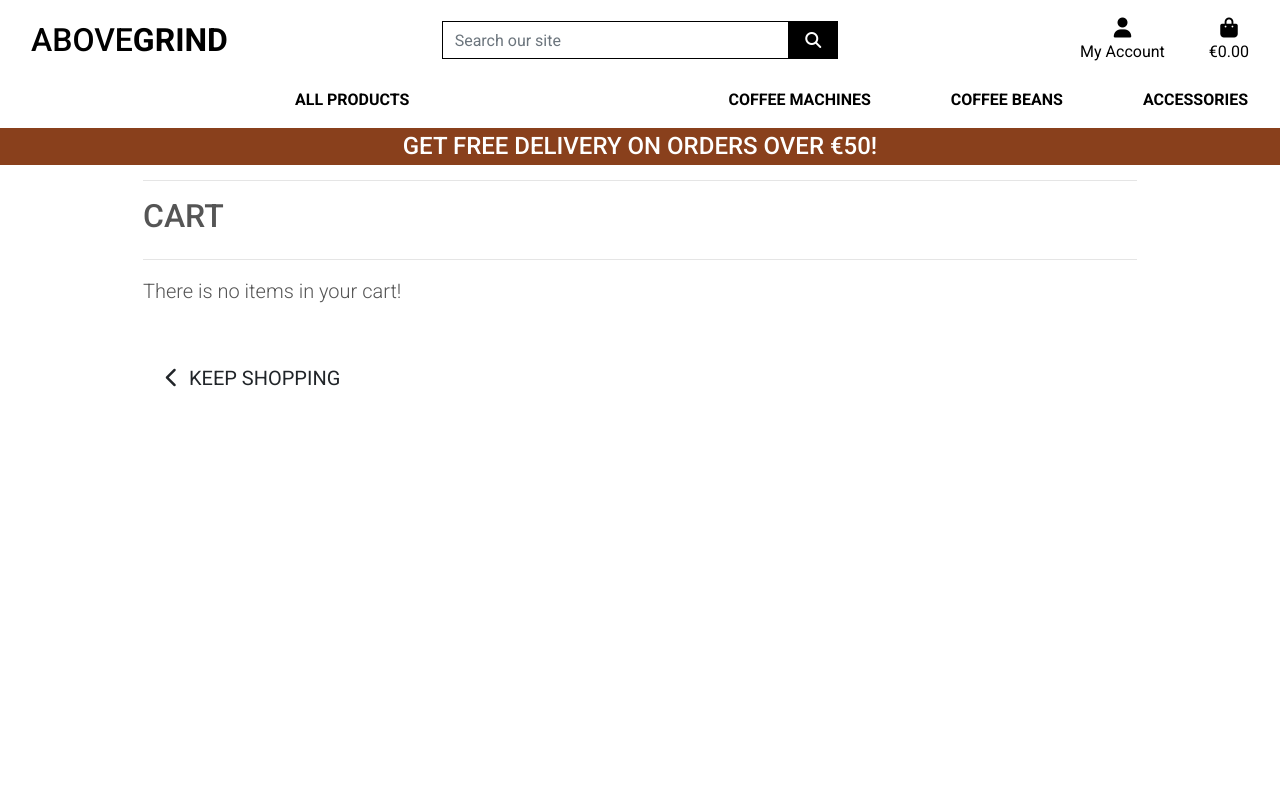
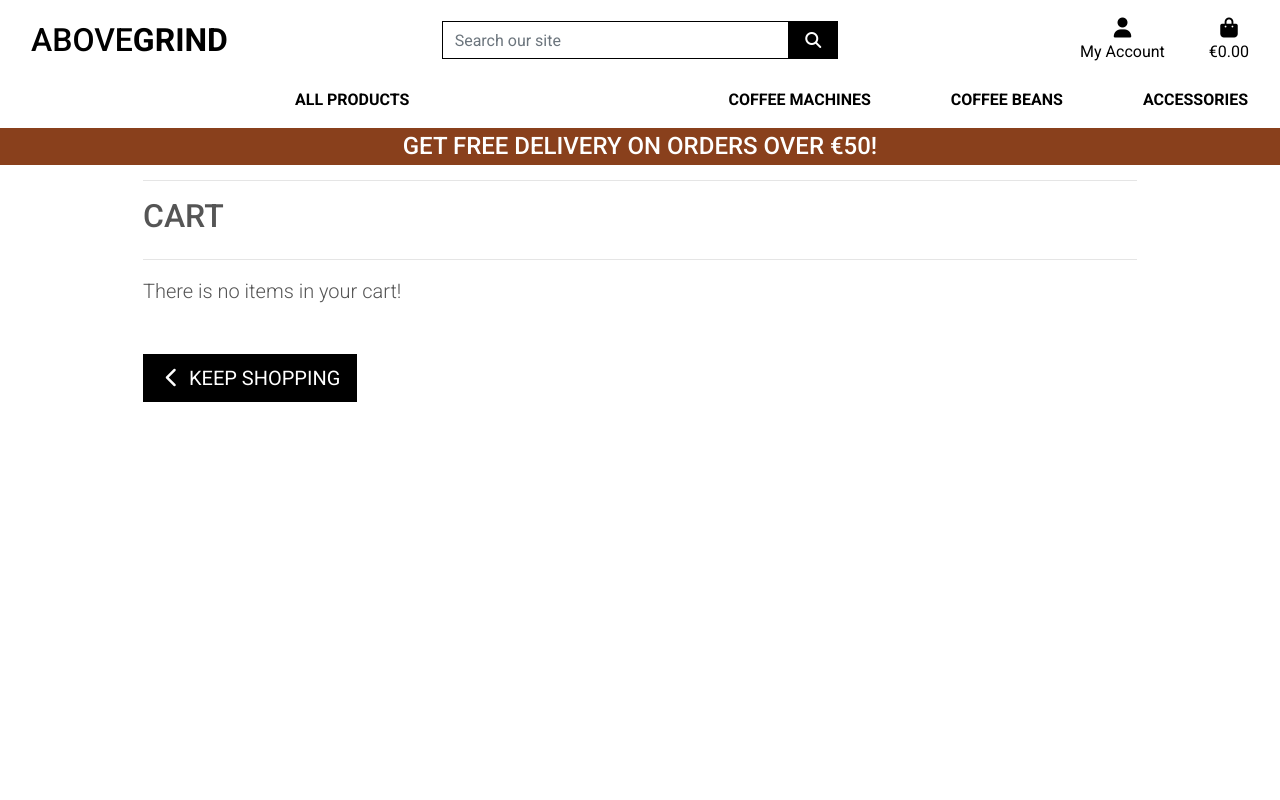
Before and after one commit to shellym96/above_grind, a Django app: page /bag/ in a window 1280 px wide, with the pointer over the restyled element. Run offline with Django 3.2, Linux system fonts and the light colour scheme; some libraries are stand-ins or nearby versions.

Commit message:
Add style to button outline

```diff
--- a/static/css/base.css
+++ b/static/css/base.css
@@ -95,6 +95,14 @@ a.category-badge > span.badge.hover {
 .btt-link {
     cursor: pointer;
 }
+
+.btn-outline-black:hover,
+.btn-outline-black:active,
+.btn-outline-black:focus {
+    background-color: black;
+    color: white !important;
+}
+
 /* -------------------------------- Media Queries */
 
 /* slightly larger container on xl screens */
```
